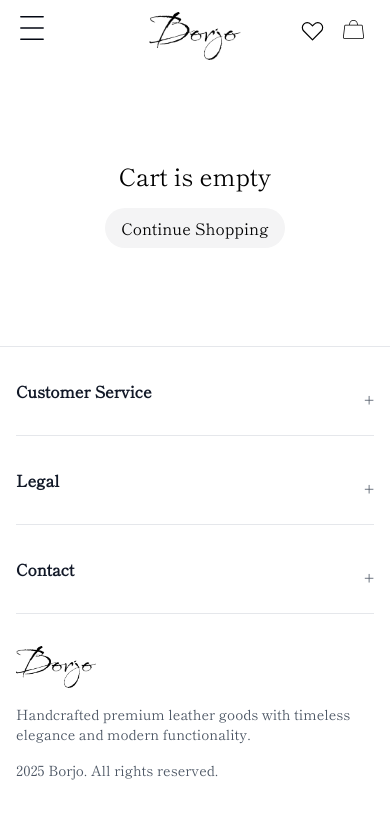
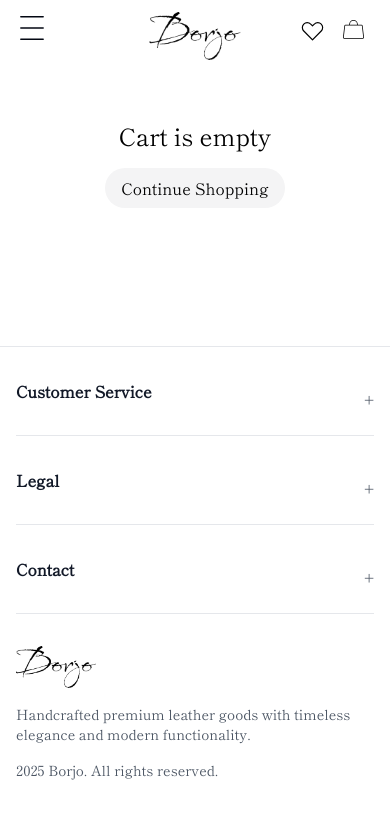
Before and after one commit to Dishni95/borjo, a Next.js app: page /cart in a window 390 px wide. Shown: the top 818 px of the page. Built offline with nearby package versions, Linux system fonts and the light colour scheme; a web font is replaced by a local one.

Commit message:
update checkout page for mobile

```diff
--- a/app/cart/page.tsx
+++ b/app/cart/page.tsx
@@ -6,7 +6,7 @@ import { useCart } from "@/context/CartContext";
 export default function CartPage() {
     const {items, removeItem} = useCart()
     return (
-        <div className="lg:grid lg:grid-cols-2 gap-4 max-w-screen-xl mx-auto mt-20">
+        <div className="lg:grid lg:grid-cols-2 gap-4 max-w-screen-xl mx-auto mt-10 lg:mt-20">
             {/* Cart items section*/}
             <div className="col-span-1">
                 {items.length === 0 ? (
@@ -48,7 +48,7 @@ export default function CartPage() {
 
              {/* Checkout section*/}
              {items.length > 0 && (
-             <div className="col-span-1 md:w-1/2 md:ml-20">
+             <div className="col-span-1 md:w-1/2 mt-20 lg:mt-0 mx-4 md:ml-20">
                 <div className="flex mb-2 justify-between">
                     <span>Subtotal </span>
                     <span>{items.reduce((total, item) => total + parseFloat(item.price) * item.quantity, 0)} €</span>
@@ -61,9 +61,9 @@ export default function CartPage() {
                     <span>Total (VAT included) </span>
                     <span>{items.reduce((total, item) => total + parseFloat(item.price) * item.quantity, 0)} €</span>
                 </div>
-                <div className="flex justify-end mt-10">
+                <div className="flex justify-center mt-10">
                     <Link href="/checkout">
-                        <button className="w-40 bg-zinc-100 text-black px-4 py-2 rounded-3xl hover:bg-zinc-50">
+                        <button className="w-80 bg-zinc-100 text-black px-4 py-2 rounded-3xl hover:bg-zinc-50">
                             Go to Checkout
                         </button>
                     </Link>
```
